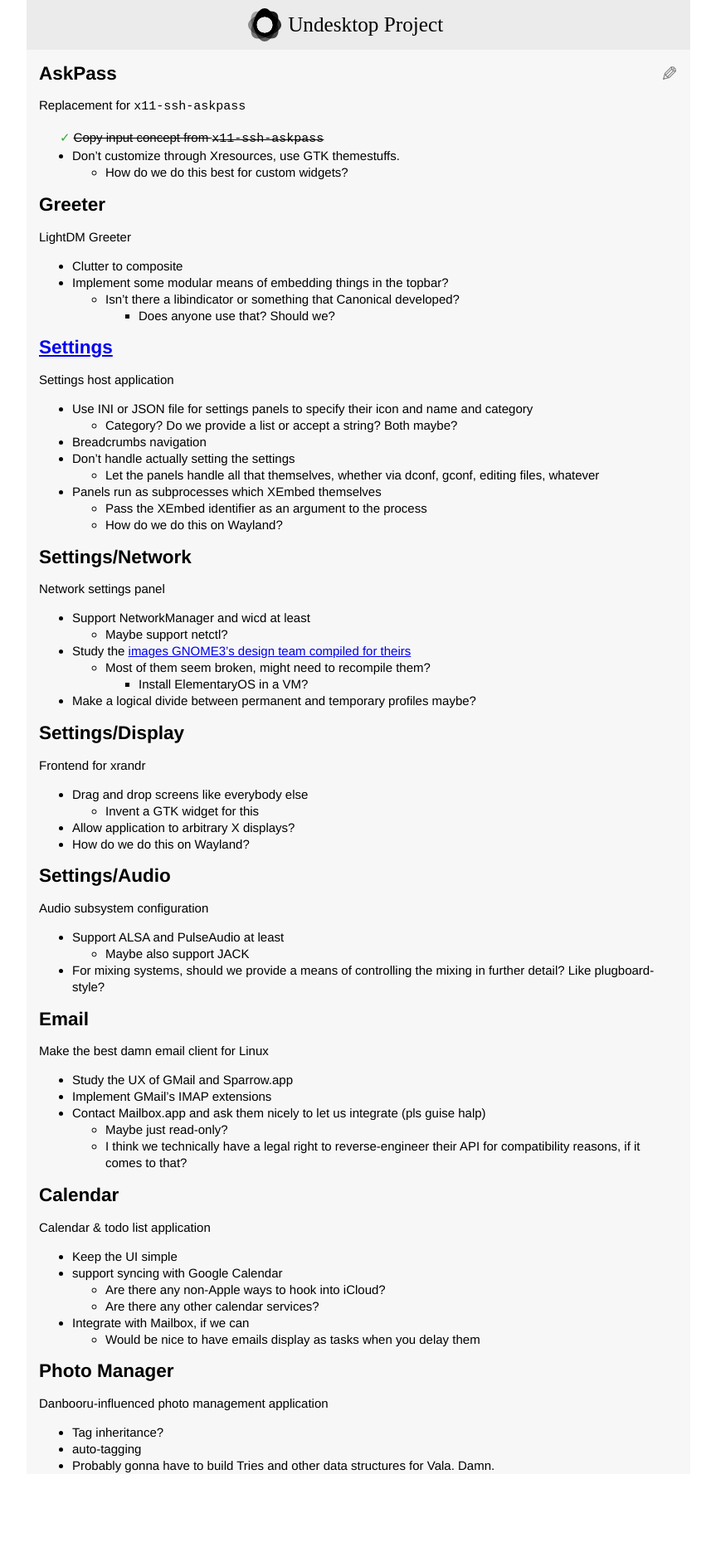
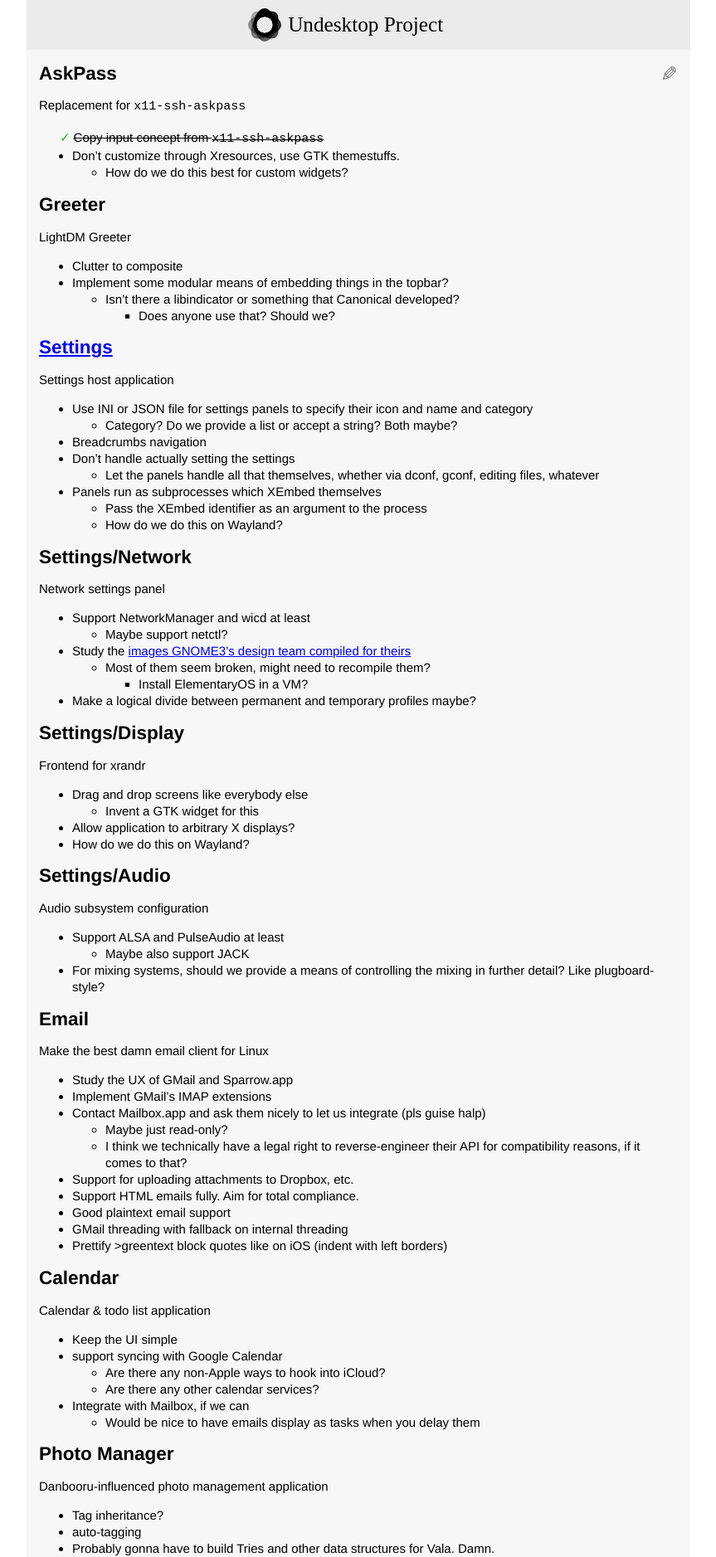
Before and after one commit to undesktop/wiki, a Jekyll site: the page built from planning.md, in a window 1280 px wide. Shown: the whole page at 83% size, without its empty margins (208-1071 px from the left). Built offline with Jekyll 4.4.1, drawn with Linux system fonts in a browser that asks for light colours; before the commit the page ends 1777 px from its top, so only the background shows below that.

Commit message:
Add ideas for email

```diff
--- a/planning.md
+++ b/planning.md
@@ -64,6 +64,11 @@ Make the best damn email client for Linux
 * Contact Mailbox.app and ask them nicely to let us integrate (pls guise halp)
   * Maybe just read-only?
   * I think we technically have a legal right to reverse-engineer their API for compatibility reasons, if it comes to that?
+* Support for uploading attachments to Dropbox, etc.
+* Support HTML emails fully. Aim for total compliance.
+* Good plaintext email support
+* GMail threading with fallback on internal threading
+* Prettify >greentext block quotes like on iOS (indent with left borders)
 
 ## Calendar
 Calendar & todo list application
```
